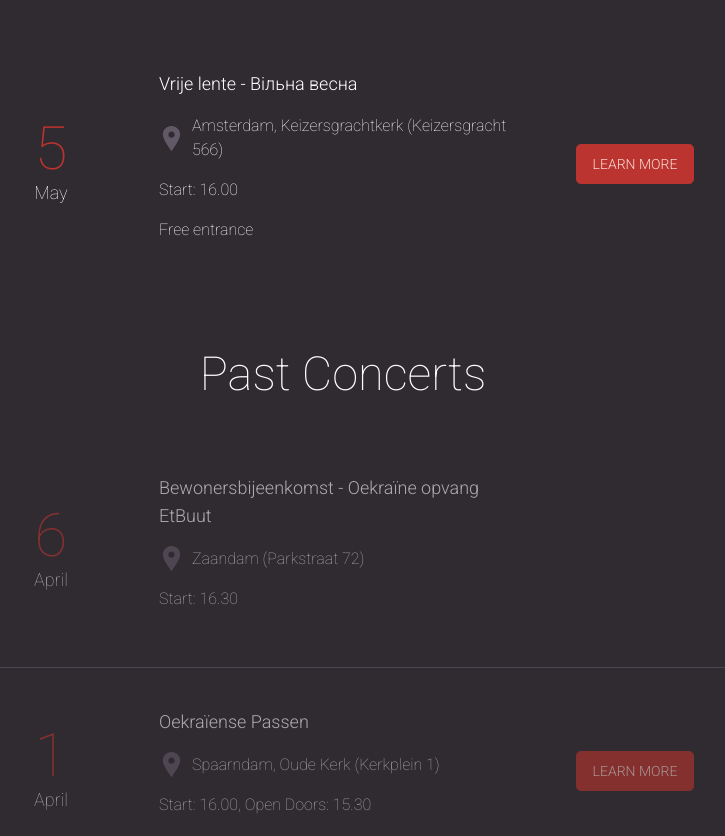
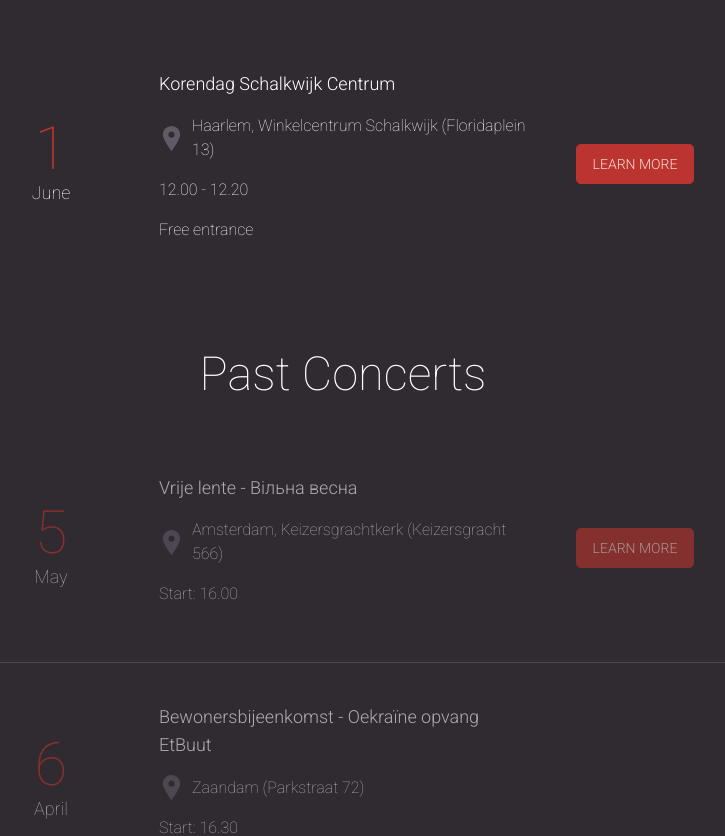
Before and after one commit to lkononenko/makivka-website, a Next.js app: page / in a window 1280 px wide. Shown: the part 1000-1836 px from the top of the page, without its empty margins (297-1022 px from the left). Built offline with nearby package versions, Linux system fonts and the light colour scheme.

Commit message:
content: update concerts

```diff
--- a/src/app/page.tsx
+++ b/src/app/page.tsx
@@ -9,13 +9,13 @@ import { PastConcerts } from './partials/PastConcerts/PastConcerts'
 
 const upcomingConcerts = [
   {
-    date: '5',
-    month: 'May',
-    title: 'Vrije lente - Вільна весна',
-    location: 'Amsterdam, Keizersgrachtkerk (Keizersgracht 566)',
-    time: 'Start: 16.00',
+    date: '1',
+    month: 'June',
+    title: 'Korendag Schalkwijk Centrum',
+    location: 'Haarlem, Winkelcentrum Schalkwijk (Floridaplein 13)',
+    time: '12.00 - 12.20',
     desc: 'Free entrance',
-    infoLink: 'https://www.keizersgrachtkerk.nl/vrijheidsmaaltijd2024'
+    infoLink: 'https://centrumschalkwijk.nl/evenementen/korendag/'
   },
 ];
 
--- a/src/app/partials/PastConcerts/PastConcerts.tsx
+++ b/src/app/partials/PastConcerts/PastConcerts.tsx
@@ -4,6 +4,15 @@ import { AgendaItem, IAgendaItem } from '@/app/components/AgendaItem/AgendaItem'
 import React, { FC } from 'react';
 
 const pastConcerts = [
+  {
+    date: '5',
+    month: 'May',
+    title: 'Vrije lente - Вільна весна',
+    location: 'Amsterdam, Keizersgrachtkerk (Keizersgracht 566)',
+    time: 'Start: 16.00',
+    desc: 'Free entrance',
+    infoLink: 'https://www.keizersgrachtkerk.nl/vrijheidsmaaltijd2024'
+  },
   {
     date: '6',
     month: 'April',
```
